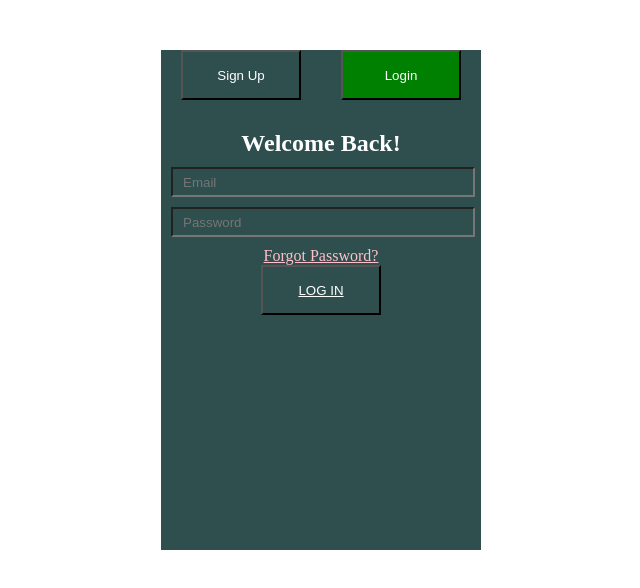
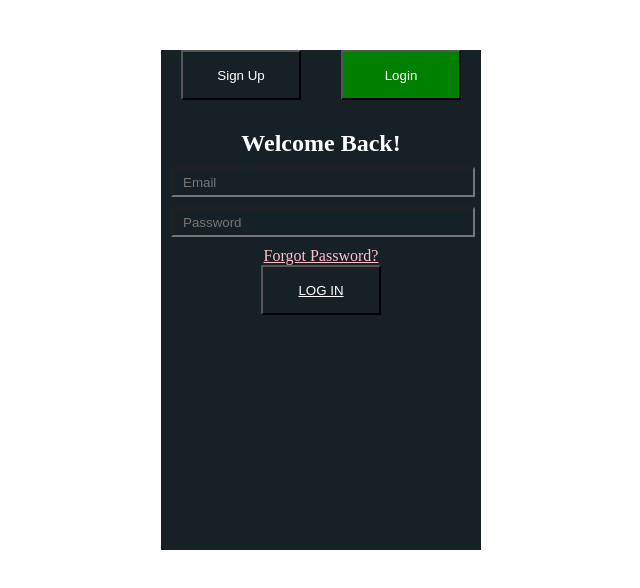
Before and after one commit to BrunoTesseraux/tag10, a plain HTML site: page 3/index.html in a window 1280 px wide. Shown: the whole page, without its empty margins (319-959 px from the left). Drawn offline with Linux system fonts and the light colour scheme.

```diff
--- a/3/assets/css/styles.css
+++ b/3/assets/css/styles.css
@@ -9,7 +9,7 @@
   display: block;
   width: 95%;
   height: 30px;
-  background-color: darkslategrey;
+  background-color: rgb(23, 32, 37);
   padding: 10px;
   margin: 10px;
   line-height: 5px;
@@ -24,7 +24,7 @@
 section {
   width: 25%;
   margin: auto;
-  background-color: darkslategrey;
+  background-color: rgb(23, 32, 37);
   text-align: center;
   height: 500px;
   margin-top: 50px;
@@ -39,7 +39,7 @@
 button {
   height: 50px;
   width: 120px;
-  background-color: darkslategrey;
+  background-color: rgb(23, 32, 37);
   display: block;
   margin: auto;
 }
```
Also changed, not shown: 5/assets/fonts/PlayfairDisplay-VariableFont_wght.ttf (added), 5/assets/fonts/Roboto-Regular.ttf (added), 2 other files.
